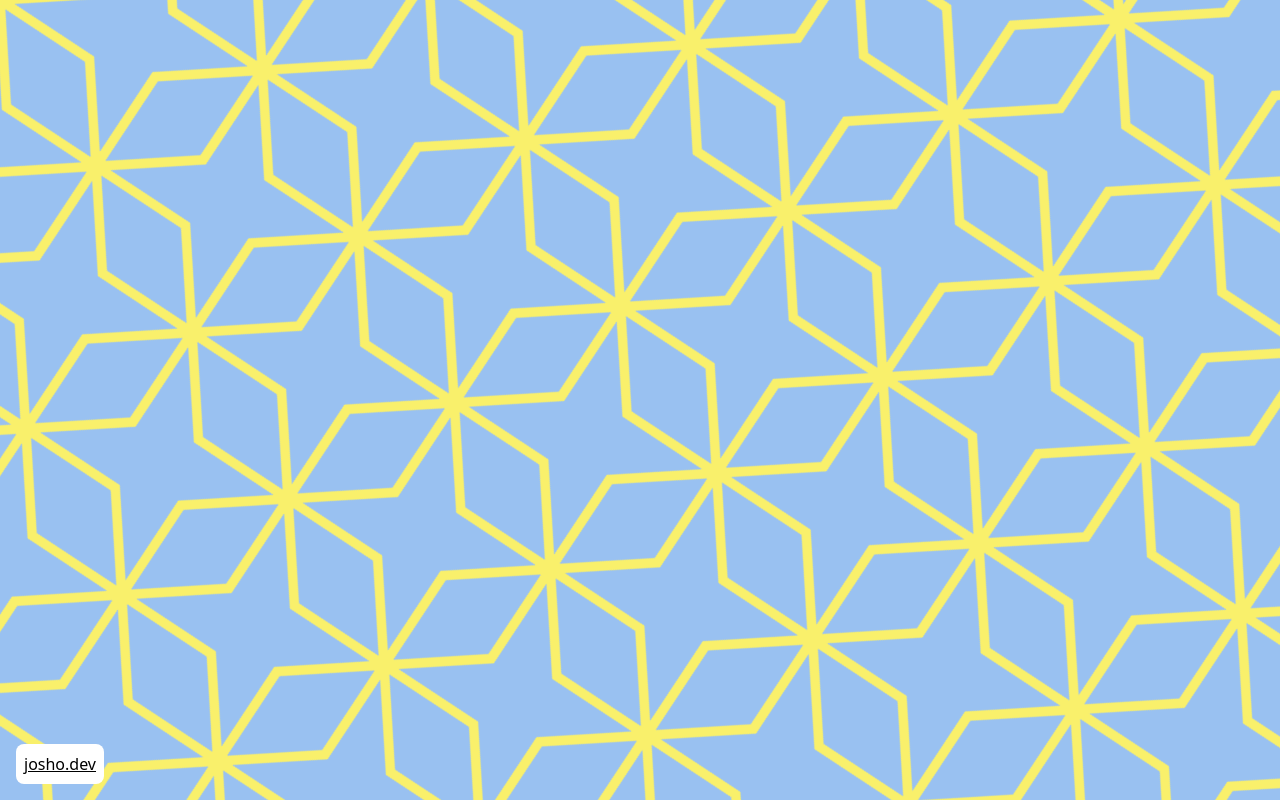
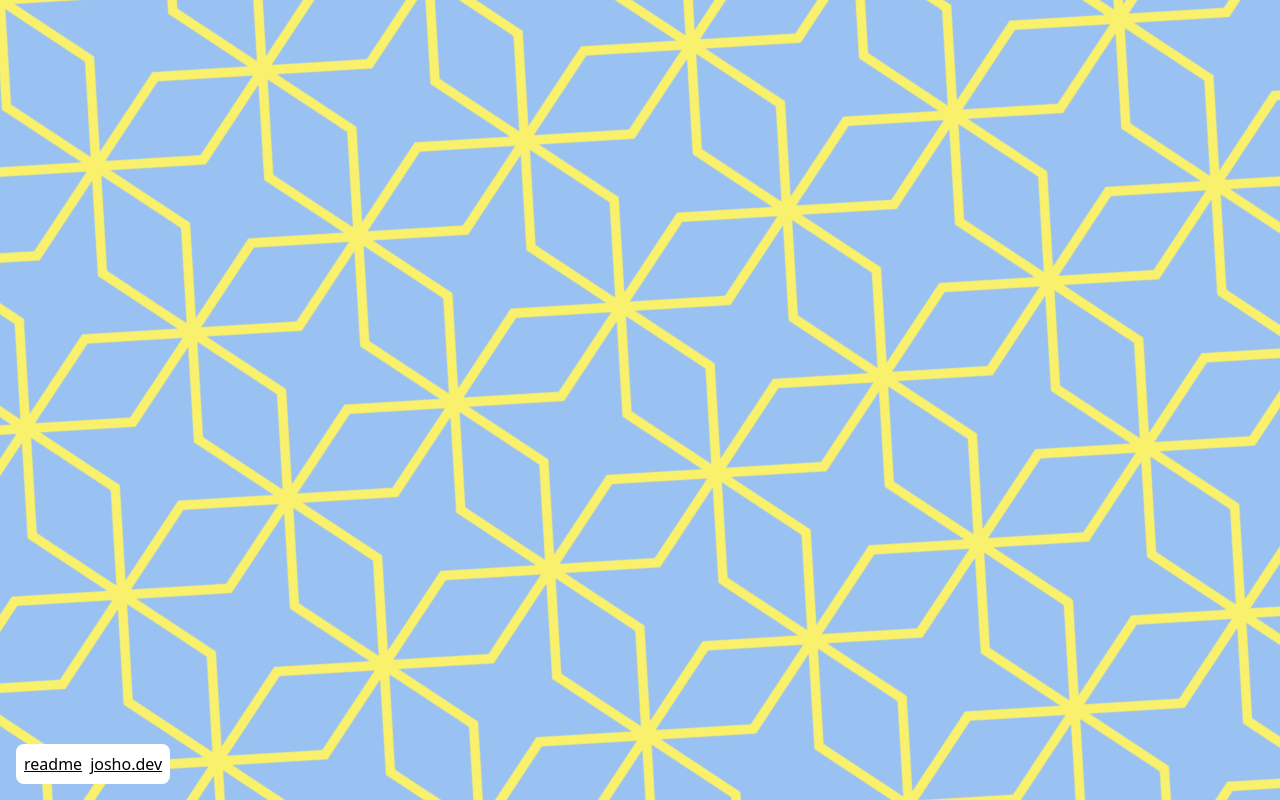
Before and after one commit to joshwashywash/svg-bgs, a SvelteKit app: page / in a window 1280 px wide. Built offline with nearby package versions, Linux system fonts and the light colour scheme.

Commit message:
update to svelte 5

```diff
--- a/src/routes/+layout.svelte
+++ b/src/routes/+layout.svelte
@@ -12,10 +12,20 @@
 <svelte:head>
 	<title>{$page.data.page.title}</title>
 </svelte:head>
-<meta name="description" content={$page.data.page.description} />
+<meta
+	name="description"
+	content={$page.data.page.description}
+/>
 
 {@render children?.()}
 
-<footer class="fixed bottom-4 left-4 rounded-lg bg-white p-2">
-	<a class="underline" href="https://josho.dev">josho.dev</a>
+<footer class="fixed bottom-4 left-4 rounded-lg bg-white p-2 flex gap-2">
+	<a
+		class="underline"
+		href="https://github.com/joshwashywash/svg-patterns">readme</a
+	>
+	<a
+		class="underline"
+		href="https://josho.dev">josho.dev</a
+	>
 </footer>
```
